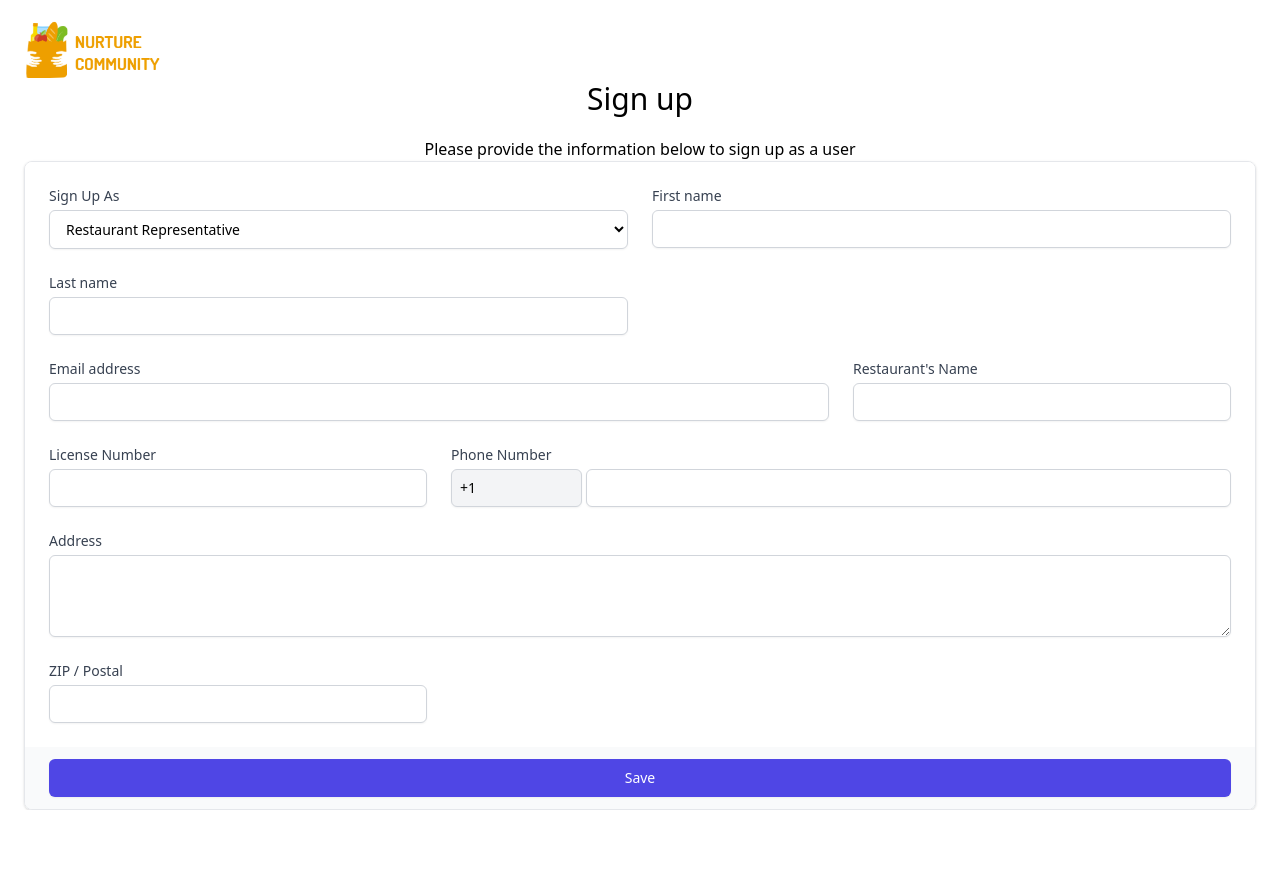
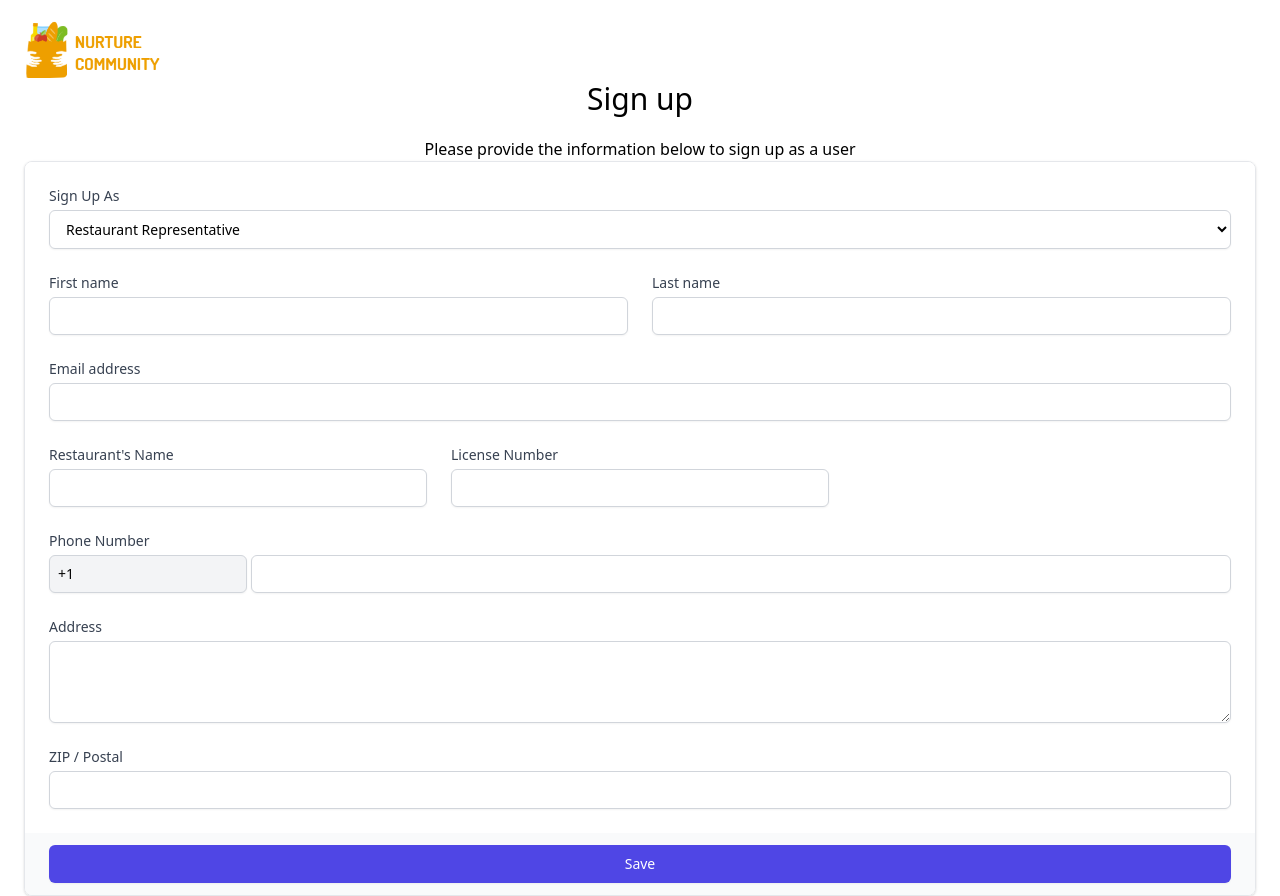
Before and after one commit to Anubha-31/Nurture-Community, a Vue app: page /sign-up in a window 1280 px wide. Before the commit the page ends 810 px from the top, so only its background shows below. Built offline with nearby package versions, Linux system fonts and the light colour scheme.

Commit message:
responsive signup

```diff
--- a/src/views/SignUp.vue
+++ b/src/views/SignUp.vue
@@ -19,7 +19,7 @@
             <div class="px-4 py-5 bg-white sm:p-6">
               <div class="grid grid-cols-6 gap-6">
 
-                <div class="col-span-6 sm:col-span-3">
+                <div class="col-span-6">
                   <label for="user_type" class="block text-sm font-medium text-gray-700">Sign Up As</label>
                   <select id="user_type" name="user_type" autocomplete="user_type" v-model="user_type" class="mt-1 block w-full py-2 px-3 border border-gray-300 bg-white rounded-md shadow-sm focus:outline-none focus:ring-indigo-500 focus:border-indigo-500 sm:text-sm">
                     <option value="restaurant">Restaurant Representative</option>
@@ -37,7 +37,7 @@
                   <input type="text" name="last_name" id="last_name" autocomplete="family-name" class="mt-1 p-2 focus:ring-indigo-500 focus:border-indigo-500 block w-full shadow-sm sm:text-sm border border-gray-300 rounded-md">
                 </div>
 
-                <div class="col-span-6 sm:col-span-4">
+                <div class="col-span-6">
                   <label for="email_address" class="block text-sm font-medium text-gray-700">Email address</label>
                   <input type="text" name="email_address" id="email_address" autocomplete="email" class="mt-1 p-2 focus:ring-indigo-500 focus:border-indigo-500 block w-full shadow-sm sm:text-sm border border-gray-300 rounded-md">
                 </div>
@@ -52,7 +52,7 @@
                   <input type="text" name="license_number" id="license_number" autocomplete="license-number" class="mt-1 p-2 focus:ring-indigo-500 focus:border-indigo-500 block w-full shadow-sm sm:text-sm border border-gray-300 rounded-md">
                 </div>
 
-                <div class="col-span-6 sm:col-span-4">
+                <div class="col-span-6">
                   <label for="phone_number" class="block text-sm font-medium text-gray-700">Phone Number</label>
                   <div class="flex space-x-1">
                     <input type="text" value="+1" disabled class="w-1/5 mt-1 p-2 bg-gray-100 block shadow-sm sm:text-sm border border-gray-300 rounded-md">
@@ -65,7 +65,7 @@
                   <textarea name="address" id="address" cols="30" rows="4" class="mt-1 focus:ring-indigo-500 focus:border-indigo-500 block w-full shadow-sm sm:text-sm border border-gray-300 rounded-md"></textarea>
                 </div>
 
-                <div class="col-span-6 sm:col-span-3 lg:col-span-2">
+                <div class="col-span-6">
                   <label for="postal_code" class="block text-sm font-medium text-gray-700">ZIP / Postal</label>
                   <input type="text" name="postal_code" id="postal_code" autocomplete="postal-code" class="mt-1 p-2 focus:ring-indigo-500 focus:border-indigo-500 block w-full shadow-sm sm:text-sm border border-gray-300 rounded-md">
                 </div>
```
